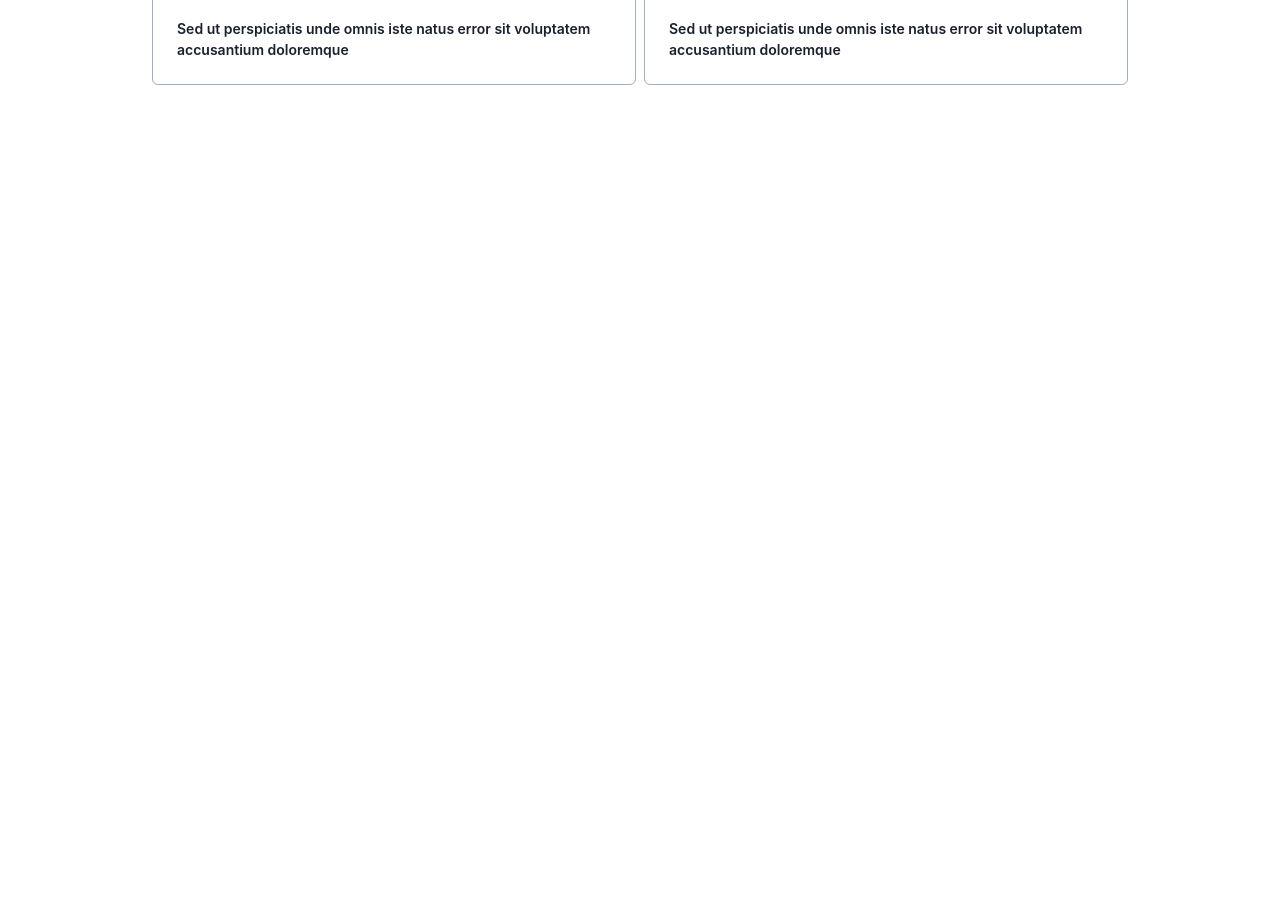
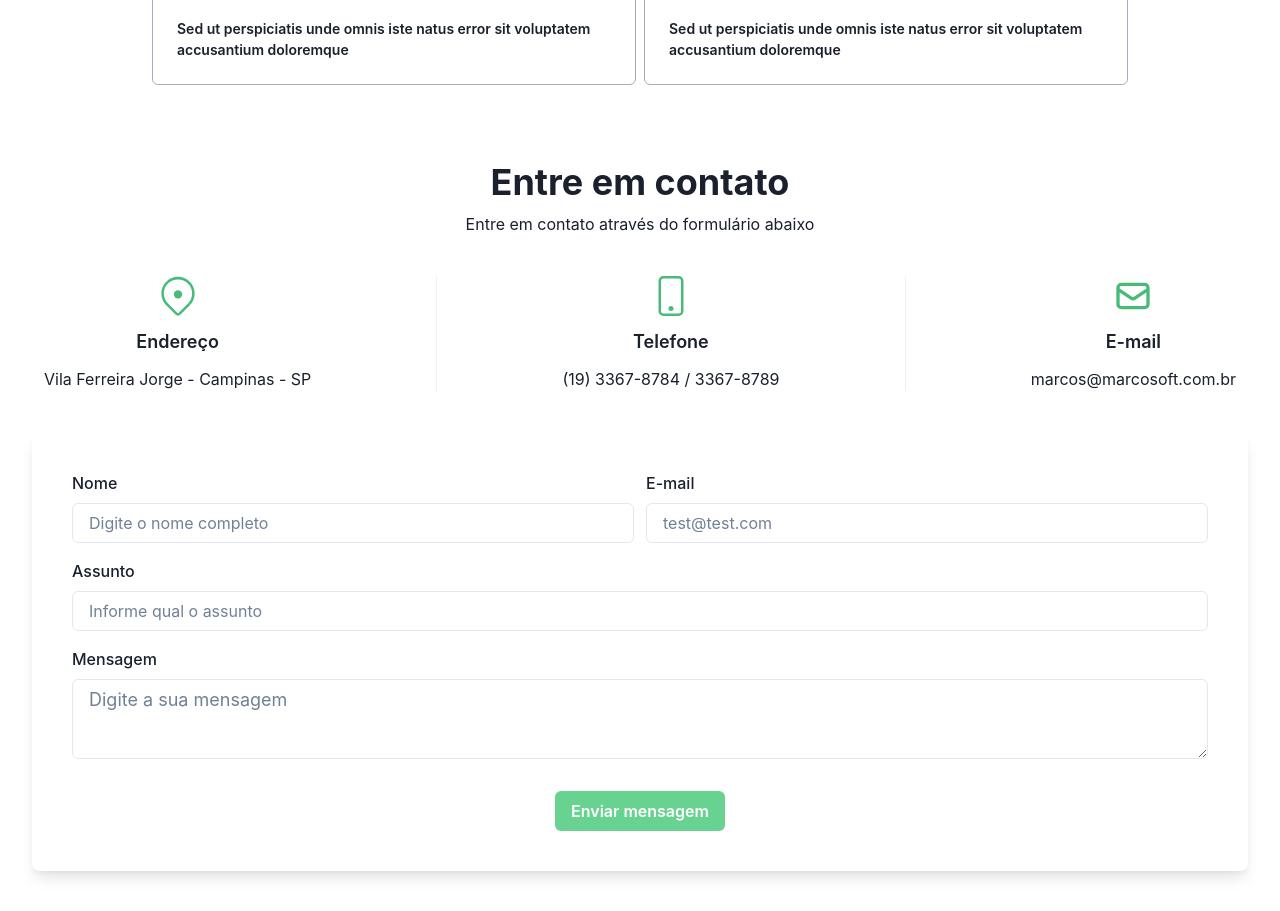
Before and after one commit to ArturHAlves/project-marcosoft, a React (Vite) app: page / in a window 1280 px wide. Shown: the part 1400-2311 px from the top of the page. Before the commit the page ends 1521 px from the top, so only its background shows below. Built offline with nearby package versions, Linux system fonts and the light colour scheme.

Commit message:
feat: Criação do componente de contato

```diff
--- a/src/App.tsx
+++ b/src/App.tsx
@@ -1,4 +1,5 @@
 import About from "./components/About"
+import Contact from "./components/Contact"
 import Hero from "./components/Hero"
 import Holirite from "./components/Holerite"
 import NavBar from "./components/NavBar"
@@ -11,6 +12,7 @@ function App() {
     <Hero />
     <About />
     <Holirite />
+    <Contact />
     </>
   )
 }
--- /dev/null
+++ b/src/components/Contact.tsx
@@ -0,0 +1,131 @@
+import { Fragment } from 'react';
+import {
+  Container,
+  FormControl,
+  FormLabel,
+  Input,
+  Textarea,
+  Stack,
+  Button,
+  Heading,
+  useColorModeValue,
+  VStack,
+  Flex,
+  Text,
+  Icon,
+  Divider
+} from '@chakra-ui/react';
+// Here we have used react-icons package for the icons
+import { GoLocation } from 'react-icons/go';
+import { BsPhone } from 'react-icons/bs';
+import { HiOutlineMail } from 'react-icons/hi';
+
+const contactOptions = [
+  {
+    label: 'Endereço',
+    value: 'Vila Ferreira Jorge - Campinas - SP',
+    icon: GoLocation
+  },
+  {
+    label: 'Telefone',
+    value: ' (19) 3367-8784 / 3367-8789',
+    icon: BsPhone
+  },
+  {
+    label: 'E-mail',
+    value: 'marcos@marcosoft.com.br',
+    icon: HiOutlineMail
+  }
+];
+
+const Contact = () => {
+  return (
+    <Container maxW="7xl" py={10} px={{ base: 5, md: 8 }}>
+      <Stack spacing={10}>
+        <Flex align="center" justifyContent="center" direction="column">
+          <Heading fontSize="4xl" mb={2}>
+            Entre em contato
+          </Heading>
+          <Text fontSize="md" textAlign="center">
+          Entre em contato através do formulário abaixo
+          </Text>
+        </Flex>
+        <Stack
+          spacing={{ base: 6, md: 0 }}
+          direction={{ base: 'column', md: 'row' }}
+          justifyContent="space-between"
+        >
+          {contactOptions.map((option, index) => (
+            <Fragment key={index}>
+              <Stack
+                spacing={3}
+                direction="column"
+                justifyContent="center"
+                alignItems="center"
+                px={3}
+              >
+                <Icon as={option.icon} w={10} h={10} color="green.400" />
+                <Text fontSize="lg" fontWeight="semibold">
+                  {option.label}
+                </Text>
+                <Text fontSize="md" textAlign="center">
+                  {option.value}
+                </Text>
+              </Stack>
+              {contactOptions.length - 1 !== index && (
+                <Flex display={{ base: 'none', md: 'flex' }}>
+                  <Divider orientation="vertical" />
+                </Flex>
+              )}
+            </Fragment>
+          ))}
+        </Stack>
+        <VStack
+          as="form"
+          spacing={8}
+          w="100%"
+          bg={useColorModeValue('white', 'gray.700')}
+          rounded="lg"
+          boxShadow="lg"
+          p={{ base: 5, sm: 10 }}
+        >
+          <VStack spacing={4} w="100%">
+            <Stack w="100%" spacing={3} direction={{ base: 'column', md: 'row' }}>
+              <FormControl id="name">
+                <FormLabel>Nome</FormLabel>
+                <Input type="text" placeholder="Digite o nome completo" rounded="md" />
+              </FormControl>
+              <FormControl id="email">
+                <FormLabel>E-mail</FormLabel>
+                <Input type="email" placeholder="test@test.com" rounded="md" />
+              </FormControl>
+            </Stack>
+            <FormControl id="subject">
+              <FormLabel>Assunto</FormLabel>
+              <Input type="text" placeholder="Informe qual o assunto" rounded="md" />
+            </FormControl>
+            <FormControl id="message">
+              <FormLabel>Mensagem</FormLabel>
+              <Textarea size="lg" placeholder="Digite a sua mensagem" rounded="md" />
+            </FormControl>
+          </VStack>
+          <VStack w="100%">
+            <Button
+              bg="green.300"
+              color="white"
+              _hover={{
+                bg: 'green.500'
+              }}
+              rounded="md"
+              w={{ base: '100%', md: 'max-content' }}
+            >
+              Enviar mensagem
+            </Button>
+          </VStack>
+        </VStack>
+      </Stack>
+    </Container>
+  );
+};
+
+export default Contact;
```
